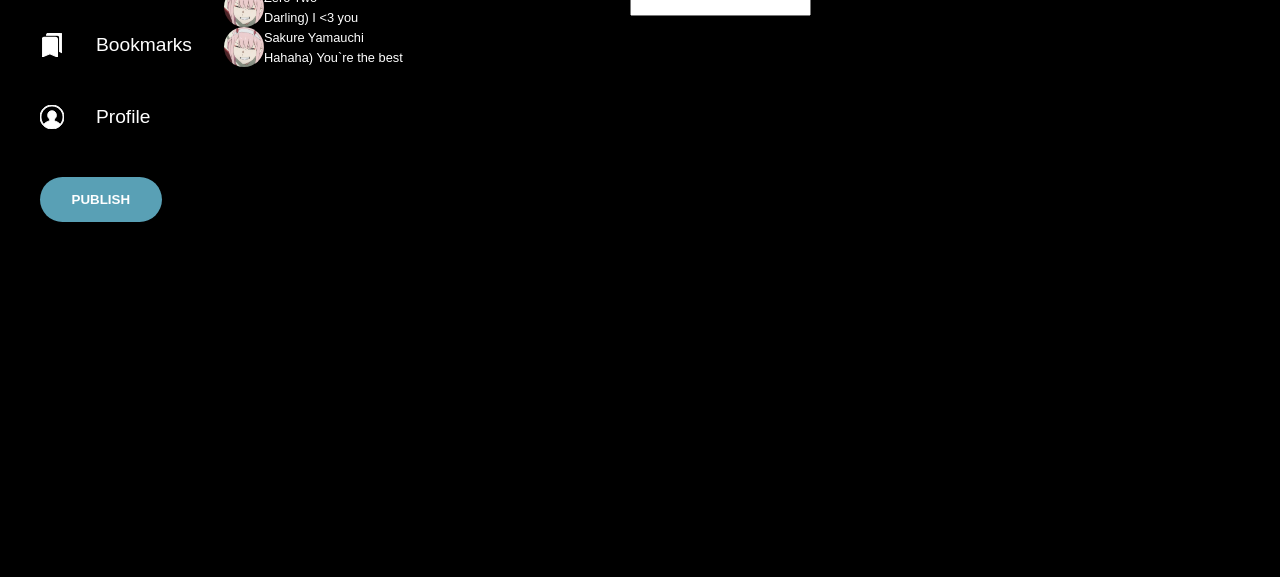
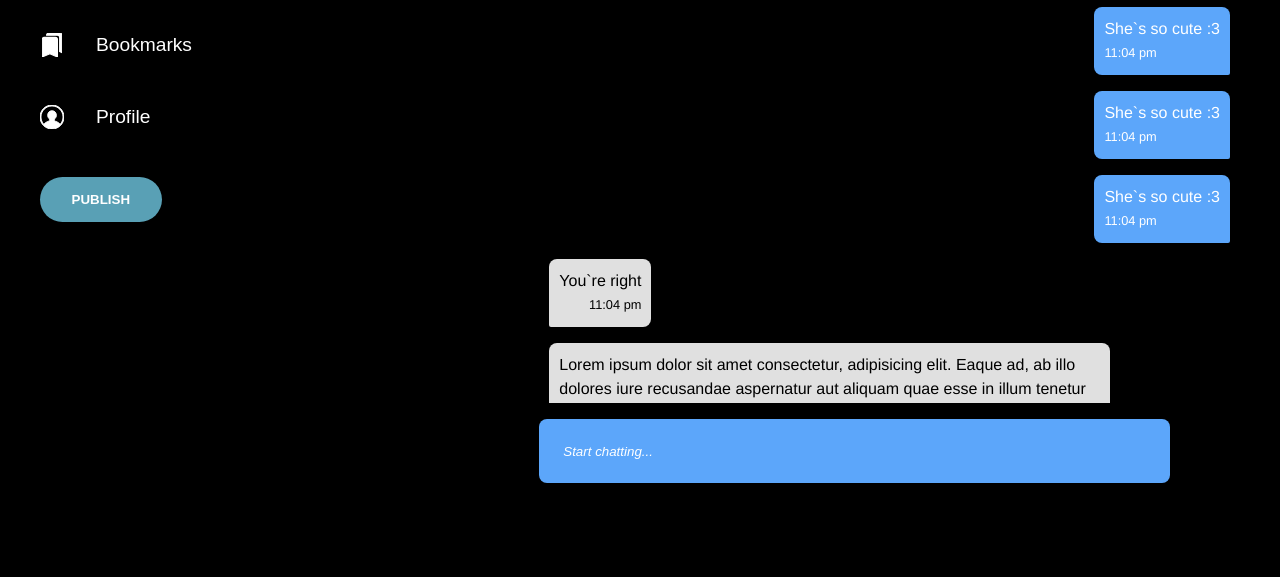
Before and after one commit to miirsery/social-network, a website: page src/messages.html in a window 1280 px wide. Shown: the part 223-800 px from the top of the page. Drawn offline with nearby package versions, Linux system fonts and the light colour scheme; files that its build step writes are made by us from their sources; files whose address does not match are found by name.

Commit message:
fixed messages

```diff
--- a/src/blocks/main-view/main-view.sass
+++ b/src/blocks/main-view/main-view.sass
@@ -4,6 +4,9 @@
     justify-content: space-between
     width: 100%
     &__messages
+        position: relative
         justify-content: start
+        height: 63vh
+
 .main-content
     width: 80%
--- a/src/blocks/messages/messages.html
+++ b/src/blocks/messages/messages.html
@@ -11,36 +11,9 @@
                     <div class="chat__last-message">Hahaha) You`re the best</div>
                 </div>
             </div>
-                <div class="chat">
-                    <div class="chat__avatar small-avatar">
-                        <img class="chat__avatar-img small-avatar__img" src="./images/avatar-3.jpg" alt="avatar">
-                    </div>
-                    <div class="chat__info">
-                        <div class="chat__name">Komi</div>
-                        <div class="chat__last-message">I`m so confused</div>
-                    </div>
-                </div>
-
-                <div class="chat">
-                    <div class="chat__avatar small-avatar">
-                        <img class="chat__avatar-img small-avatar__img" src="./images/avatar-4.jpg" alt="avatar">
-                    </div>
-                    <div class="chat__info">
-                        <div class="chat__name">Zero Two</div>
-                        <div class="chat__last-message">Darling) I <3 you</div>
-                    </div>
-                </div>
-                <div class="chat">
-                    <div class="chat__avatar small-avatar">
-                        <img class="chat__avatar-img small-avatar__img" src="./images/avatar-4.jpg" alt="avatar">
-                    </div>
-                    <div class="chat__info">
-                        <div class="chat__name">Sakure Yamauchi</div>
-                        <div class="chat__last-message">Hahaha) You`re the best</div>
-                    </div>
-                </div>
         </div>
         <div class="message">
+            <div class="message__item">
                 <div class="message__top">
                     <div class="message__avatar small-avatar">
                         <img class="message__avatar-img small-avatar__img" src="./images/avatar-2.jpg" alt="avatar">
@@ -50,15 +23,59 @@
                         <p class="message__last-visit">last seen recently</p>
                     </div>
                 </div>
-                <p class="message__content">
-                    <p class="message__item">Hahaha</p>
-                    <p class="message__item">Of course</p>
-                    <p class="message__item">Of course</p>
-                    <p class="message__item">Of course</p>
-                    <p class="message__item">Of course</p>
+                <div class="message__content">
+                    <div class="message__from new-message">
+                        <span>
+                            <p>She`s so cute :3</p>
+                            <p class="message__from-date">11:04 pm</p>
+                        </span>
+                    </div>
+                    <div class="message__me new-message">
+                        <span>
+                            <p>She`s so cute :3</p>
+                            <p class="message__me-date">11:04 pm</p>
+                        </span>
+                    </div>
+                    <div class="message__me new-message">
+                        <span>
+                            <p>She`s so cute :3</p>
+                            <p class="message__me-date">11:04 pm</p>
+                        </span>
+                    </div>
+                    <div class="message__me new-message">
+                        <span>
+                            <p>She`s so cute :3</p>
+                            <p class="message__me-date">11:04 pm</p>
+                        </span>
+                    </div>
+                    <div class="message__from new-message">
+                        <span>
+                            <p>You`re right</p>
+                            <p class="message__from-date">11:04 pm</p>
+                        </span>
+                    </div>
+                    <div class="message__from new-message">
+                        <span>
+                            <p>
+                                Lorem ipsum dolor sit amet consectetur, adipisicing elit. Eaque ad, ab illo dolores iure
+                                recusandae aspernatur aut aliquam quae esse in illum tenetur adipisci saepe?
                             </p>
+                            <p class="message__from-date">11:04 pm</p>
+                        </span>
+                    </div>
+                    <div class="message__me new-message">
+                        <span>
+                            <p>
+                                Lorem ipsum dolor sit amet, consectetur adipisicing elit. Sapiente, dicta inventore
+                                recusandae, ad ipsa aperiam mollitia quasi earum, necessitatibus ratione beatae ab
+                                adipisci. Aspernatur autem, soluta accusantium omnis laboriosam accusamus.
+                            </p>
+                            <p class="message__me-date">11:04 pm</p>
+                        </span>
+                    </div>
+                </div>
                 <form action="" class="message__form">
-                    <input type="text" class="messate__input">
+                    <input type="text" class="message__input" placeholder="Start chatting...">
                 </form>
             </div>
         </div>
--- a/src/blocks/messages/messages.sass
+++ b/src/blocks/messages/messages.sass
@@ -1,15 +1,21 @@
 .chat-block
+
     width: 100%
     &__wrapper
         display: flex
         justify-content: space-between
 .chats
+    width: 45%
     &__title
         font-size: 1rem
-
+        @media  ( max-width: 880px )
+            display: none
+    @media  ( max-width: 880px )
+        display: none
 .chat
     display: flex
     max-height: 2.5rem
+
     &__info
         height: 2.5rem
         display: flex
@@ -21,7 +27,9 @@
         font-size: 0.8rem
 .message
     margin-top: -2.5rem
-    width: 60%
+    width: 100%
+    &__item
+        width: 100%
     &__info
         height: 2.5rem
         display: flex
@@ -31,9 +39,70 @@
     &__top
         display: flex
         flex-direction: row
+    &__content
+        margin-top: 1rem
+        max-height: 60vh
+        overflow-y: auto
+        width: 100%
     &__name,
     &__last-visit
         font-size: 0.8rem
+    &__form
+        margin-top: 1rem
+    &__input
+        font-weight: 300
+        font-style: italic
+        width: 90%
+        height: 8vh
+        outline: none
+        border: none
+        background-color: rgb(92 166 250)
+        color: #fff
+        padding-left: 0.5rem
+        border-radius: 0.5rem
+        &::placeholder
+            padding-left: 1rem
+            color: #fff
+    &__from
+        color: #000
+        font-family: Helvetica
+        font-weight: normal
+        font-size: 16px
+        text-align: left
+        span
+            line-height: 1.5em
+            display: inline-block
+            background: #e0e0e0
+            padding: 10px
+            border-radius: 8px
+            border-bottom-left-radius: 2px
+            max-width: 80%
+            margin-left: 10px
+            animation: floatup .5s forwards
+        &-date
+            text-align: right
+            color: #000
+            font-size: 0.8em
+    &__me
+        color: white
+        font-family: Helvetica
+        font-size: 16px
+        font-weight: normal
+        text-align: right
+        clear: both
+        span
+            line-height: 1.5em
+            display: inline-block
+            background: #5ca6fa
+            padding: 10px
+            border-radius: 8px
+            border-bottom-right-radius: 2px
+            max-width: 80%
+            margin-right: 10px
+            animation: floatup .5s forwards
+        &-date
+            font-size: 0.8em
+            text-align: left
 
 .small-avatar
     height: 2.5rem
@@ -43,3 +112,5 @@
         height: 100%
         object-fit: cover
         border-radius: 50%
+.new-message
+    margin-bottom: 1rem
```
Also changed, not shown: dest/index.html (+1 -0 lines), dest/messages.html (+53 -35 lines), src/blocks/base/aside/aside.html (+1 -0 lines), dest/images/Komi-san.jpg (deleted), dest/images/deca5c43cd83b73d878336737d3597a703827f5ev2_00.jpg (deleted), dest/style/main.css. Lines whose indentation alone changed are shown as unchanged.
